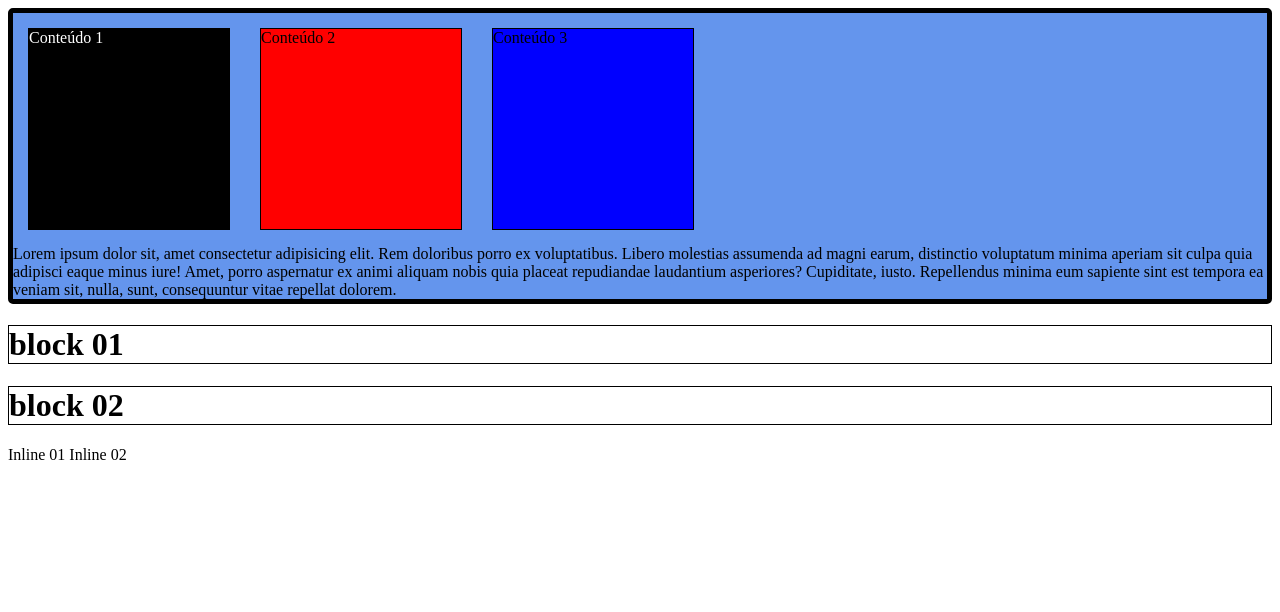
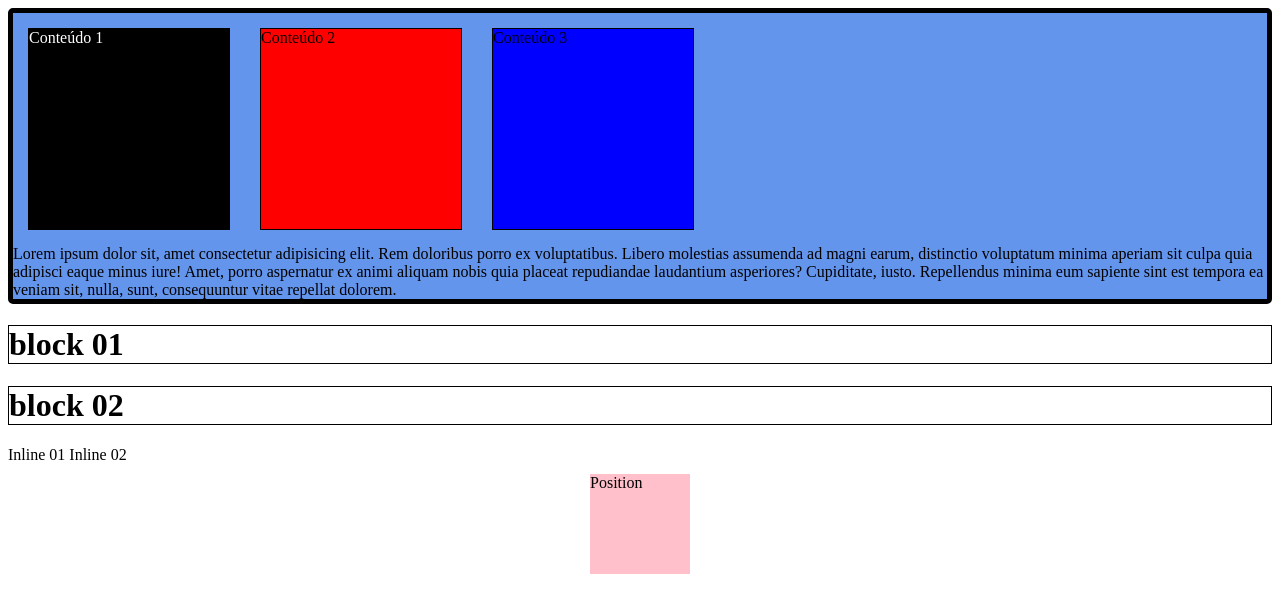
Before and after one commit to CaioVilarouca/study-web, a plain HTML site: page module-css/index.html in a window 1280 px wide. Drawn offline with Linux system fonts and the light colour scheme.

Commit message:
upgrade position

```diff
--- a/module-css/css.css
+++ b/module-css/css.css
@@ -42,3 +42,10 @@
 h1 {
     border:  solid 1px black;
 }
+
+.position {
+    width: 100px;
+    height: 100px;
+    margin: 10px auto;
+    background: pink;
+}
--- a/module-css/index.html
+++ b/module-css/index.html
@@ -23,7 +23,13 @@
     <h1>block 01</h1>
     <h1>block 02</h1>
 
+
     <span>Inline 01</span>
     <span>Inline 02</span>
+
+    <!--Posicionamento-->
+    <div class="position">
+        Position
+    </div>
 </body>
 </html>
```
